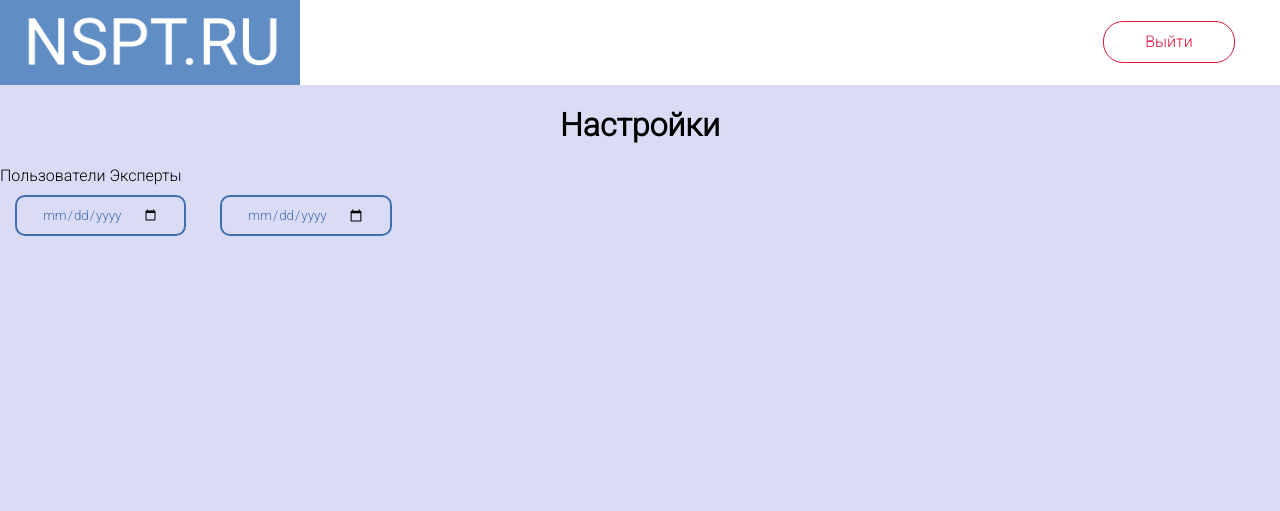
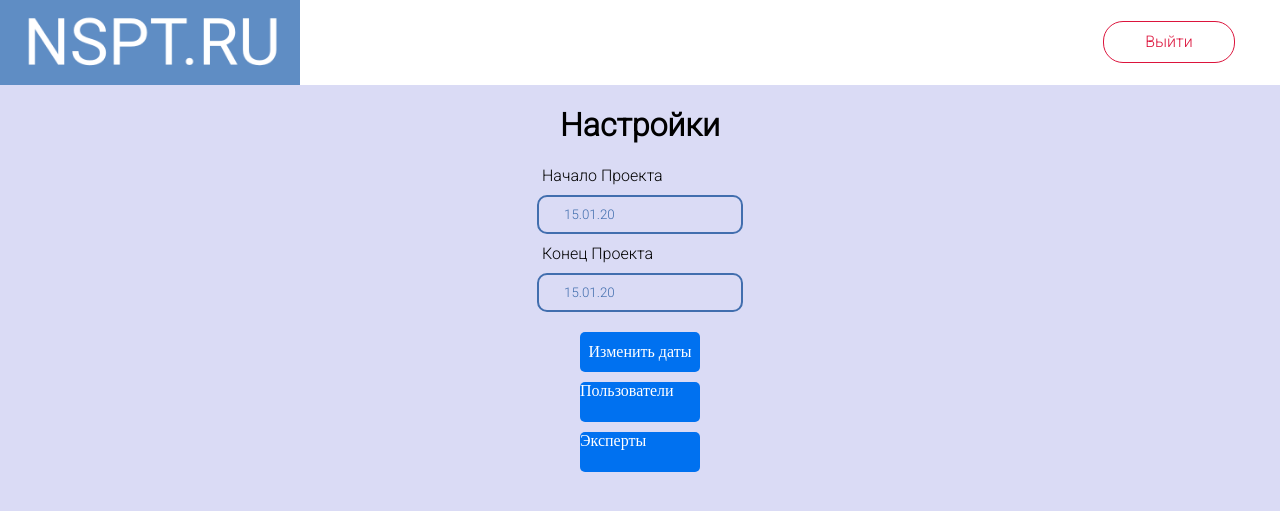
Before and after one commit to Losharik17/Assessment_2.0, a Flask app: template app/templates/viewer_settings.html in a window 1280 px wide. Shown: the top 511 px of the page. Run offline with Flask 2, Linux system fonts and the light colour scheme; tables that the repository leaves empty hold one stand-in row (values such as "Sample post"); the template is opened without the code that fills it: values that come from a table or form of the project are taken from there, most other values are stand-ins (such as "Sample title", 1, 10 or a date in 2020); some libraries are stand-ins or nearby versions.

Commit message:
Шаблон Settings

```diff
--- a/app/static/viewer_settings.css
+++ b/app/static/viewer_settings.css
@@ -1,5 +1,16 @@
 @charset "UTF-8";
 
+.settings {
+    margin: 0 auto;
+    width: max-content;
+
+}
+
+.block {
+    width: 100%;
+    display: inline-block;
+
+}
 
 .button_date {
     margin: 10px 15px;
@@ -39,10 +50,43 @@
     transform: scale(.98);
 }
 .button_date:focus {
-    color: blue;
+    color: white;
+    background: rgba(0, 64, 144, 0.7);
+    box-shadow: 0 10px 15px -5px rgba(71, 71, 71, 0.75);
+    transform: scale(1.03)
 }
 
 .button_date:not(active) {
     box-shadow: 0 0 0 0;
     transform: scale(1);
 }
+
+.date_text {
+    margin-left:20px;
+    display: block;
+
+}
+
+.submit {
+    font-size:16px;
+    width: 120px;
+    height: 40px;
+    margin: 10px auto auto;
+    border: 0;
+    background-color:#0071f0;
+    font-family: Roboto sans-serif;
+    border-radius: 5px;
+    color: #fff;
+    cursor: pointer;
+    display: block;
+
+
+
+}
+
+@media screen {
+    .submit:active {
+        box-shadow: 0 2px 3px #0044ff;
+        background-color: #0044ff;
+    }
+}
--- a/app/templates/viewer_settings.html
+++ b/app/templates/viewer_settings.html
@@ -5,18 +5,28 @@
 
     <link rel="stylesheet"  href="{{ url_for('static', filename='viewer_settings.css')}}">
     <h1 style="text-align:center">Настройки</h1>
-    <div class="">
-        <a class="button">Пользователи</a>
-        <a class="button">Эксперты</a>
-    </div>
-
-    <div class="date">
-        <input type="date" name="calendar" value="{{ project.start.strftime('%d.%m.%y') }}" id="date_start" class="button_date">
-        <input type="date" name="calendar" value="{{ project.end.strftime('%d.%m.%y') }}" id="date_end" class="button_date">
-    </div>
 
 
+    <div class="settings">
+        <div class="date">
+            <div>
+                <span class="date_text">Начало Проекта</span>
+                <input type="text"  value="{{ project.start.strftime('%d.%m.%y') }}" id="date_start" class="button_date">
+            </div>
+            <div>
+                <span class="date_text">Конец Проекта</span>
+                <input type="text"  value="{{ project.end.strftime('%d.%m.%y') }}" id="date_end" class="button_date">
+
+            </div>
+            <input type="submit" value="Изменить даты" class="submit" >
+        </div>
+        <div class="block">
+            <a class="submit">Пользователи</a>
+            <a class="submit">Эксперты</a>
+        </div>
+    </div>
     <script src="{{ url_for('static', filename='viewer_settings.js') }}"></script>
 
 
+
 {% endblock %}
```
